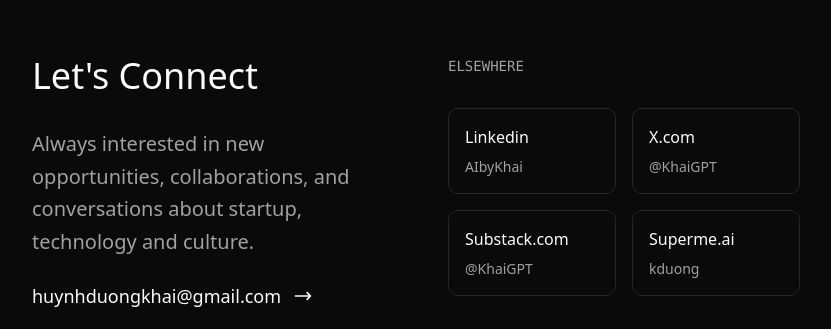
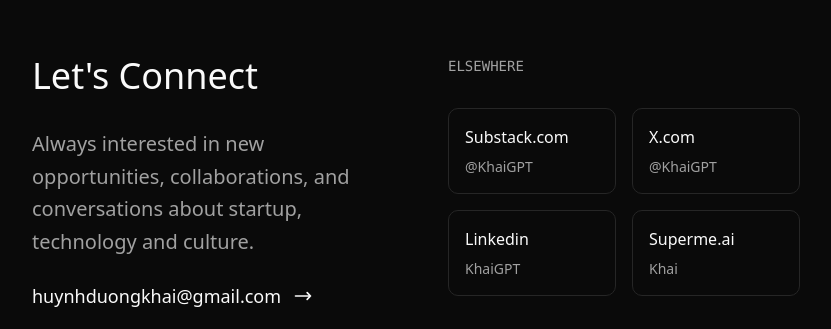
Before and after one commit to KhaiGPT/khaigpt-portfolio, a Next.js app: page / in a window 1280 px wide. Shown: the part 3770-4099 px from the top of the page, without its empty margins (224-1055 px from the left). Built offline with nearby package versions, Linux system fonts and the light colour scheme.

Commit message:
chore: sync main changes to khaigpt-portfolio
Update all files from main branch.

#VERCEL_SKIP

Co-authored-by: Khai <204661255+KhaiGPT@users.noreply.github.com>

```diff
--- a/app/page.tsx
+++ b/app/page.tsx
@@ -313,10 +313,10 @@ export default function Home() {
 
               <div className="grid grid-cols-1 sm:grid-cols-2 gap-4">
                 {[
-                  { name: "Linkedin", handle: "AIbyKhai", url: "#" },
+                  { name: "Substack.com", handle: "@KhaiGPT", url: "#" },
                   { name: "X.com", handle: "@KhaiGPT", url: "#" },
-                  { name: "Substack.com", handle: "@KhaiGPT", url: "#" },
-                  { name: "Superme.ai", handle: "kduong", url: "#" },
+                  { name: "Linkedin", handle: "KhaiGPT", url: "#" },
+                  { name: "Superme.ai", handle: "Khai", url: "#" },
                 ].map((social) => (
                   <Link
                     key={social.name}
```
